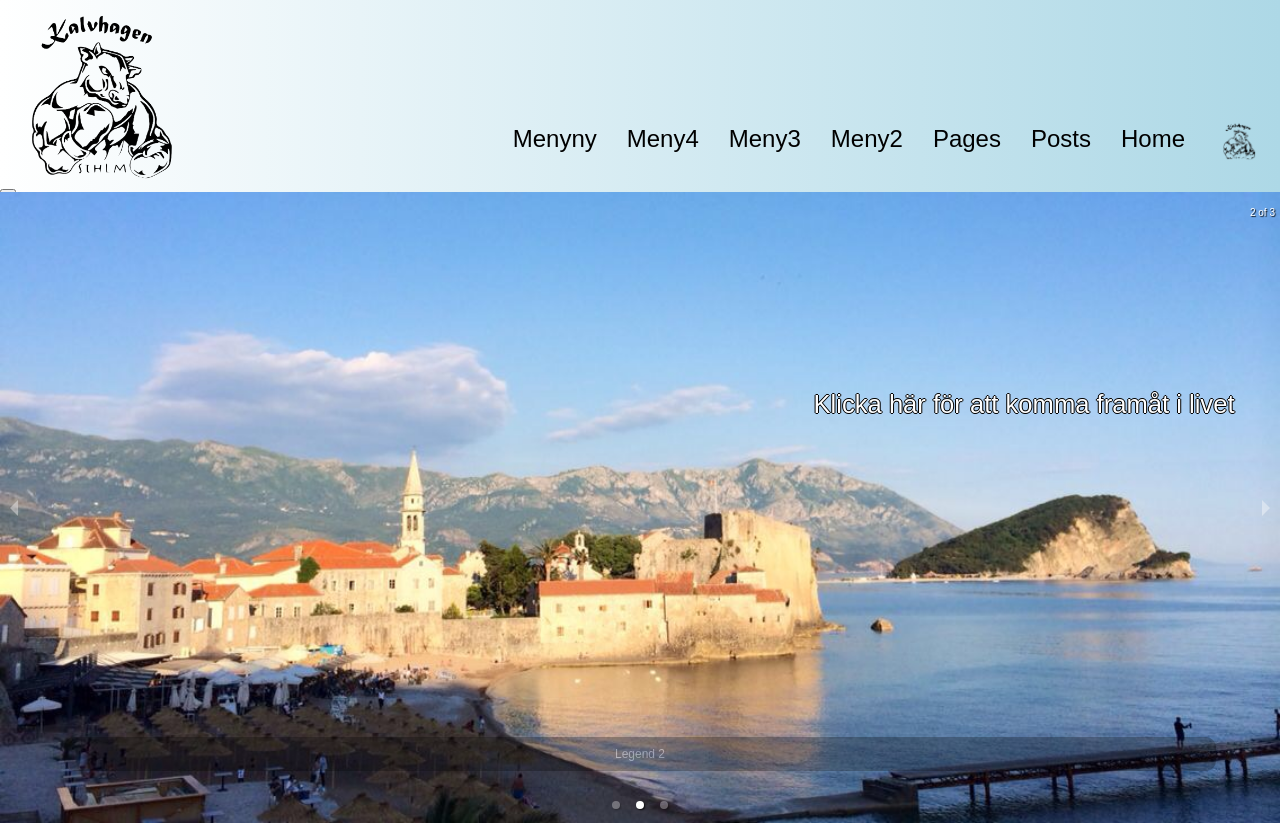
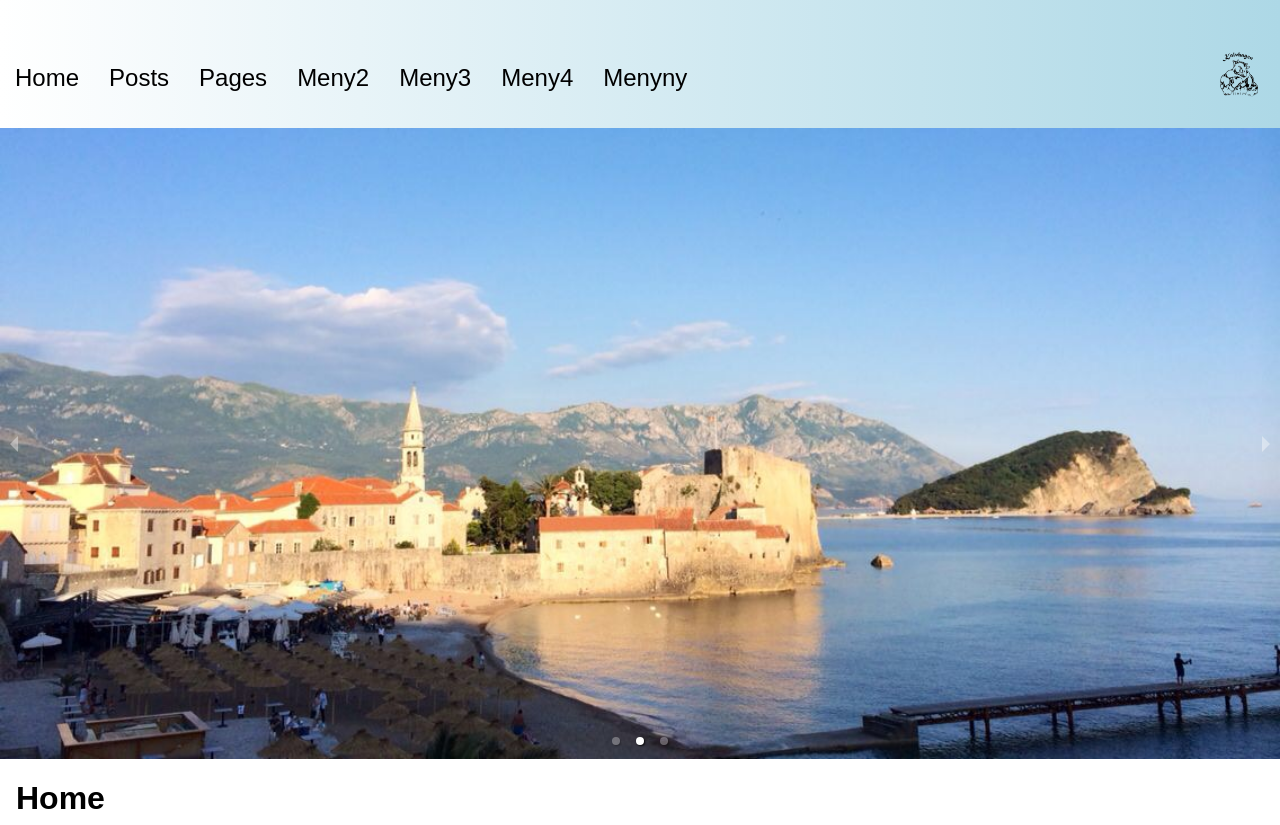
Before and after one commit to ClaremontAB/Kalvhagen, a React app: page / in a window 1280 px wide. Shown: the top 825 px of the page. Built offline with nearby package versions, Linux system fonts and the light colour scheme.

Commit message:
kind of messed up right now...

```diff
--- a/src/App.js
+++ b/src/App.js
@@ -34,8 +34,7 @@ class App extends Component {
     return (
       <Router>
         <div className="App">
-          <Header />
-
+            <Header />
             <Switch>
                 <Route path="/" component={ Home } exact />
 
--- a/src/Carousel.js
+++ b/src/Carousel.js
@@ -22,21 +22,15 @@ class imgCarousel extends Component {
 
   render() {
       return (
-          <Carousel showThumbs={false} autoPlay={true} onClickItem={this.click1}>
+          <Carousel showThumbs={false} autoPlay={true} onClickItem={this.click1} showStatus={false}>
               <div>
-                  <p className="textDiv"> En första text för att fira världens existens</p>
                   <img src={image1} alt="legend1" />
-                  <p className="legend">Legend 1</p>
               </div>
               <div>
-                  <p className="textDiv"> Klicka här för att komma framåt i livet</p>
                   <img src={image1} alt="legend2" />
-                  <p className="legend">Legend 2</p>
               </div>
               <div>
-                  <p className="textDiv"> Om du läser detta så är du viktig för någon!</p>
                   <img src={image1} alt="legend3"/>
-                  <p className="legend">Legend 3</p>
               </div>
           </Carousel>
       );
--- a/src/Header.js
+++ b/src/Header.js
@@ -1,4 +1,3 @@
-import {Link} from 'react-router-dom';
 import React, {Component} from 'react';
 import Menu from './Menu.js';
 
@@ -6,18 +5,11 @@ import logo from './img/topLogo.png';
 import './css/header.css'
 
 class Header extends Component {
+
   render() {
     return (
       <div className="header">
           <Menu />
-          <img src={logo} alt="LOGOGOGO" className="topLogo"></img>
-          <Link to="/" className="headerItem">Home</Link>
-          <Link to="/posts" key="1" className="headerItem" >Posts</Link>
-          <Link to="/pages" key="2" className="headerItem" >Pages</Link>
-          <Link to="/pages" key="3" className="headerItem" >Meny2</Link>
-          <Link to="/pages" key="4" className="headerItem" >Meny3</Link>
-          <Link to="/pages" key="5" className="headerItem" >Meny4</Link>
-          <Link to="/pages" key="6" className="headerItem" >Menyny</Link>
       </div>
     );
   }
--- a/src/Menu.js
+++ b/src/Menu.js
@@ -12,6 +12,20 @@ class Menu extends Component {
     });
     this.showMenu = this.showMenu.bind(this);
     this.hideMenu = this.hideMenu.bind(this);
+  }
+
+  getMenuItems(cssClass = "headerItem") {
+    return (
+      <div>
+        <Link to="/" className={cssClass}>Home</Link>
+        <Link to="/posts" key="1" className={cssClass} >Posts</Link>
+        <Link to="/pages" key="2" className={cssClass} >Pages</Link>
+        <Link to="/pages" key="3" className={cssClass} >Meny2</Link>
+        <Link to="/pages" key="4" className={cssClass} >Meny3</Link>
+        <Link to="/pages" key="5" className={cssClass} >Meny4</Link>
+        <Link to="/pages" key="6" className={cssClass} >Menyny</Link>
+      </div>
+    )
   }
 
   showMenu() {
@@ -30,17 +44,15 @@ class Menu extends Component {
 
   render() {
       return (
-        <button onClick={this.showMenu}>
-          <img className="menuIcon" src={logo} alt="menu"/>
+        <div>
+          <div className="headerMenu">
+            {this.getMenuItems()}
+          </div>
+          <img className="menuButton" src={logo} alt="menu" onClick={this.showMenu}/>
           <div className={"menu " + (this.state.visible ? "visible " : "")}>
-            <Link to="/pages" key="2" className="menuItem" >Pages</Link>
-            <Link to="/pages" key="3" className="menuItem" >Pages</Link>
-            <Link to="/pages" key="4" className="menuItem" >Pages</Link>
-            <Link to="/pages" key="5" className="menuItem" >Pages</Link>
-            <Link to="/pages" key="6" className="menuItem" >Pages</Link>
-
+            {this.getMenuItems("menuItem")}
           </div>
-        </button>
+      </div>
       );
   }
 }
--- a/src/css/carousel.css
+++ b/src/css/carousel.css
@@ -1,9 +1,3 @@
 .textDiv {
-  position: absolute;
-  bottom: 60%;
-  left: 60%;
-  width: 40%;
-  color: white;
-  font-size: 1.6em;
-  text-shadow: -1px 0 black, 0 1px black, 1px 0 black, 0 -1px black;
+
 }
--- a/src/css/header.css
+++ b/src/css/header.css
@@ -1,33 +1,7 @@
 .header {
-  display: block;
-  height: 12em;
+  height: 8em;
   width: 100%;
-  overflow: hidden;
   background: linear-gradient(to right, white , lightBlue);
-}
-
-.headerItem {
-  position: relative;
-  float: right;
-  margin-top: 5em;
-  font-size: 24px;
-  color: black;
-  text-decoration: none;
-  padding: 5px 15px 5px 15px;
-  right:80px;
-}
-
-a.headerItem:hover
-{
-  background-color: #c6f180;
-}
-
-.menuIcon {
-  width: 3em;
-  height: auto;
-  position: absolute;
-  top: 120px;
-  right: 20px;
 }
 
 .topLogo {
--- a/src/css/menu.css
+++ b/src/css/menu.css
@@ -2,15 +2,16 @@
   display:block;
   position:absolute;
   z-index:5;
-  top:150px;
-  right: 0px;
-  width:250px;
+  top:7em;
+  right: 0;
+  width:12em;
   height:auto;
   visibility: hidden;
   background-color: pink;
   opacity: 0.7;
   transform: translateY(-100%);
   transition: transform 0.3s ease-in-out;
+  overflow: hidden;
 }
 
 .visible {
@@ -18,12 +19,44 @@
   transform: translateY(0);
 }
 
+.headerMenu {
+  top: 4em;
+  position: relative;
+}
+
+.headerItem {
+  font-size: 1.5em;
+  color: black;
+  text-decoration: none;
+  padding: 5px 15px 5px 15px;
+  right:3em;
+}
+
+a.headerItem:hover
+{
+  background-color: #c6f180;
+}
+
+.menuButton {
+  width: 3em;
+  height: auto;
+  position: absolute;
+  top: 3em;
+  right: 1em;
+  display: inline-block;
+}
+
+img.menuButton:hover {
+  background-color: pink;
+}
+
 .menuItem {
   width: inherit;
   display: block;
-  font-size: 2em;
-  margin-bottom: 10px;
+  font-size: 1.5em;
+  margin-bottom: 0.5em;
   text-decoration: none;
+  text-align: center;
   color: black;
 }
 a.menuItem:hover {
```
